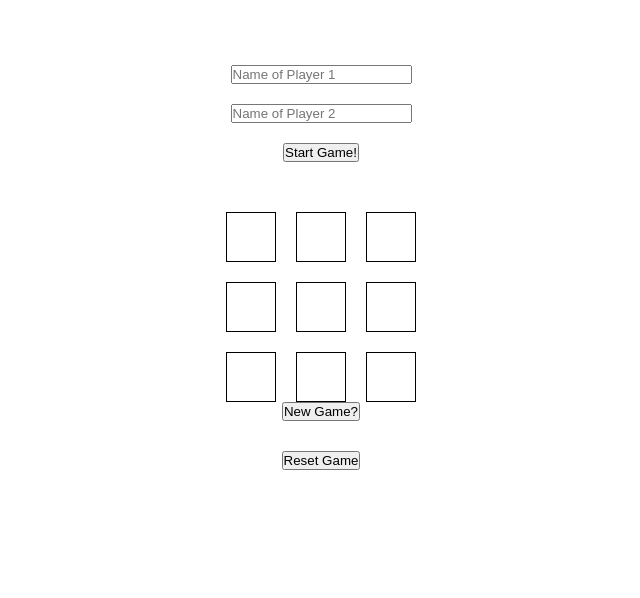
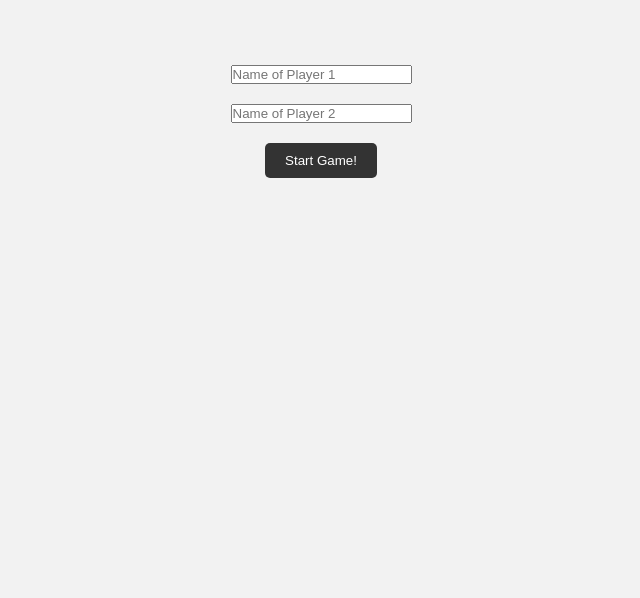
Before and after one commit to fmpberger88/tic-tac-toe, a website with bundled scripts: page index.html in a window 1280 px wide. Shown: the part 202-800 px from the top of the page, without its empty margins (319-959 px from the left). Built offline with nearby package versions, Linux system fonts and the light colour scheme.

Commit message:
styling buttons

```diff
--- a/styles.css
+++ b/styles.css
@@ -2,6 +2,30 @@
     box-sizing: border-box;
     margin: 0;
     padding: 0;
+}
+
+body {
+    font-family: Monospaced, sans-serif;
+    background-color: #f2f2f2;
+}
+
+
+button {
+    padding: 10px 20px;
+    background-color: #333;
+    color: #fff;
+    border: none;
+    border-radius: 5px;
+    cursor: pointer;
+}
+
+button:hover {
+    background-color: #555;
+}
+
+.error {
+    color: red;
+    font-weight: bold;
 }
 
 main {
@@ -25,7 +49,7 @@ form {
 }
 
 #board {
-    display: flex;
+    display: none;
     flex-wrap: wrap;
     justify-content: center;
     gap: 20px;
@@ -44,5 +68,11 @@ form {
 }
 
 #resetButton {
+    display: none;
     margin-top: 30px;
 }
+
+#newGameButton {
+    display: none;
+    margin-top: 30px;
+}
```
